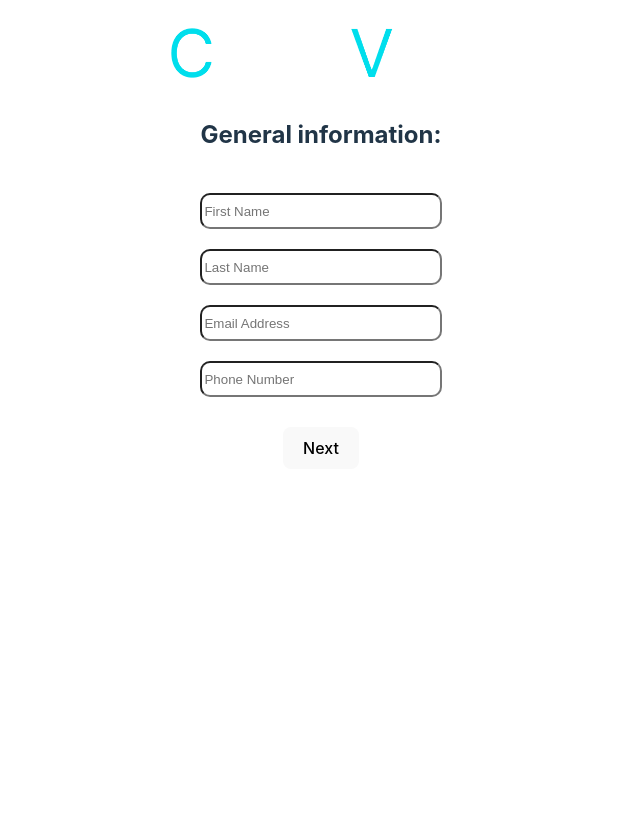
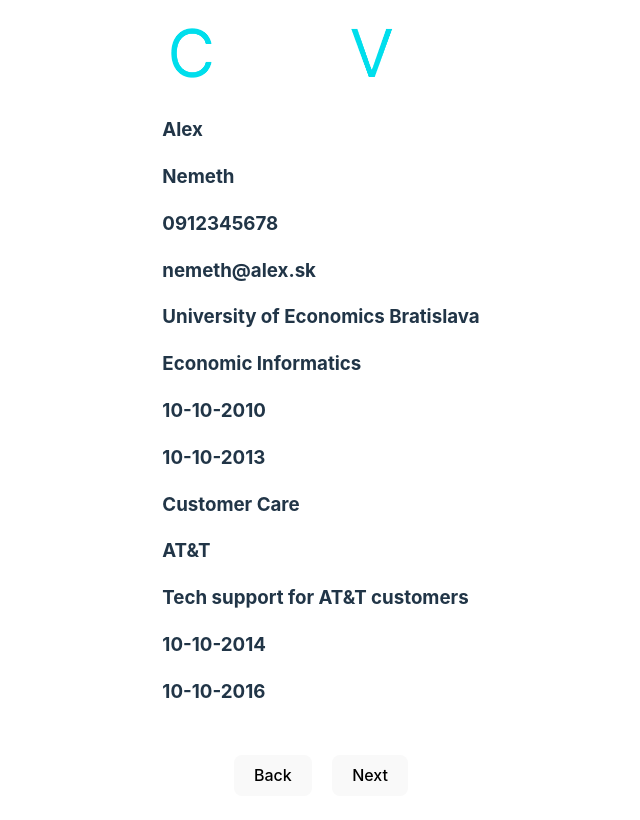
Before and after one commit to alex-nemeth/conjvre, a React (Vite) app: page / in a window 1280 px wide. Shown: the top 820 px of the page, without its empty margins (319-959 px from the left). Built offline with nearby package versions, Linux system fonts and the light colour scheme.

Commit message:
data gen on last page

```diff
--- a/src/App.jsx
+++ b/src/App.jsx
@@ -3,12 +3,26 @@ import { useState, Component } from "react";
 import Information from "./components/Information";
 import Education from "./components/Education";
 import Experience from "./components/Experience";
+import Resume from "./components/Resume";
 
 class App extends Component {
     constructor() {
         super();
         this.state = {
-            part: 0,
+            part: 3,
+            firstName: "Alex",
+            lastName: "Nemeth",
+            email: "nemeth@alex.sk",
+            phone: "0912345678",
+            university: "University of Economics Bratislava",
+            degree: "Economic Informatics",
+            uniStartDate: "10-10-2010",
+            uniEndDate: "10-10-2013",
+            position: "Customer Care",
+            company: "AT&T",
+            expStartDate: "10-10-2014",
+            expEndDate: "10-10-2016",
+            notes: "Tech support for AT&T customers",
         };
     }
 
@@ -24,15 +38,28 @@ class App extends Component {
         });
     };
 
+    handleChange = (e) => {
+        this.setState((prevState) => {
+            const { name, value } = e.target;
+            return { [name]: value };
+        });
+        console.log(this.state);
+    };
+
     render() {
-        console.log(this.state);
-
         return (
             <div className="App">
                 <img className="logo" src="../src/assets/logo.png"></img>
-                {this.state.part === 0 && <Information />}
-                {this.state.part === 1 && <Education />}
-                {this.state.part === 2 && <Experience />}
+                {this.state.part === 0 && (
+                    <Information handleChange={this.handleChange} />
+                )}
+                {this.state.part === 1 && (
+                    <Education handleChange={this.handleChange} />
+                )}
+                {this.state.part === 2 && (
+                    <Experience handleChange={this.handleChange} />
+                )}
+                {this.state.part === 3 && <Resume data={this.state} />}
                 <div className="builder--buttons">
                     {this.state.part > 0 && (
                         <button
--- a/src/components/Education.jsx
+++ b/src/components/Education.jsx
@@ -1,22 +1,40 @@
 import React, { Component } from "react";
 
 export default class Education extends Component {
+    constructor(props) {
+        super(props);
+    }
+
     render() {
         return (
             <div className="education--container">
                 <h2 className="education--title">Education: </h2>
                 <input
                     type="text"
+                    name="university"
                     className="education--school"
                     placeholder="School or University"
+                    onChange={this.props.handleChange}
                 ></input>
                 <input
                     type="text"
-                    className="education--field"
-                    placeholder="Field"
+                    name="degree"
+                    className="education--degree"
+                    placeholder="Degree or Field"
+                    onChange={this.props.handleChange}
                 ></input>
-                <input type="date" className="education--date-start"></input>
-                <input type="date" className="education--date-end"></input>
+                <input
+                    type="date"
+                    name="uniStartDate"
+                    className="education--date-start"
+                    onChange={this.props.handleChange}
+                ></input>
+                <input
+                    type="date"
+                    name="uniEndDate"
+                    className="education--date-end"
+                    onChange={this.props.handleChange}
+                ></input>
             </div>
         );
     }
--- a/src/components/Information.jsx
+++ b/src/components/Information.jsx
@@ -1,29 +1,47 @@
 import React, { Component } from "react";
 
 export default class Information extends Component {
+    constructor(props) {
+        super(props);
+        this.state = {
+            firstName: "",
+            lastName: "",
+            email: "",
+            phone: "",
+        };
+    }
+
     render() {
         return (
             <div className="information--container">
                 <h2 className="information--title">General information:</h2>
                 <input
                     type="text"
+                    name="firstName"
                     className="information--first-name"
                     placeholder="First Name"
+                    onChange={this.props.handleChange}
                 ></input>
                 <input
                     type="text"
+                    name="lastName"
                     className="information--last-name"
                     placeholder="Last Name"
+                    onChange={this.props.handleChange}
                 ></input>
                 <input
                     type="email"
+                    name="email"
                     className="information--email"
                     placeholder="Email Address"
+                    onChange={this.props.handleChange}
                 ></input>
                 <input
                     type="text"
+                    name="phone"
                     className="information--phone"
                     placeholder="Phone Number"
+                    onChange={this.props.handleChange}
                 ></input>
             </div>
         );
--- /dev/null
+++ b/src/components/Resume.jsx
@@ -0,0 +1,72 @@
+import React, { Component } from "react";
+
+export default class Resume extends Component {
+    constructor(props) {
+        super(props);
+    }
+
+    render() {
+        console.log(this.props.data.firstName + this.props.data.part);
+        return (
+            <div className="resume--container">
+                <div className="resume--information">
+                    <div className="resume--name-container">
+                        <h3 className="resume--first-name">
+                            {this.props.data.firstName}
+                        </h3>
+                        <h3 className="resume--last-name">
+                            {this.props.data.lastName}
+                        </h3>
+                    </div>
+                    <div className="resume--contact-container">
+                        <h3 className="resume--phone">
+                            {this.props.data.phone}
+                        </h3>
+                        <h3 className="resume--email">
+                            {this.props.data.email}
+                        </h3>
+                    </div>
+                    <div className="resume--education-container">
+                        <div className="resume--university-container">
+                            <h3 className="resume--university">
+                                {this.props.data.university}
+                            </h3>
+                            <h3 className="resume--degree">
+                                {this.props.data.degree}
+                            </h3>
+                        </div>
+                        <div className="resume--uni-dates-container">
+                            <h3 className="resume--uni-start-date">
+                                {this.props.data.uniStartDate}
+                            </h3>
+                            <h3 className="resume--uni-end-date">
+                                {this.props.data.uniEndDate}
+                            </h3>
+                        </div>
+                    </div>
+                    <div className="resume--experience-container">
+                        <div className="resume--work-container">
+                            <h3 className="resume--position">
+                                {this.props.data.position}
+                            </h3>
+                            <h3 className="resume--company">
+                                {this.props.data.company}
+                            </h3>
+                            <h3 className="resume--notes">
+                                {this.props.data.notes}
+                            </h3>
+                        </div>
+                        <div className="resume--exp-dates-container">
+                            <h3 className="resume--exp-start-date">
+                                {this.props.data.expStartDate}
+                            </h3>
+                            <h3 className="resume--exp-end-date">
+                                {this.props.data.expEndDate}
+                            </h3>
+                        </div>
+                    </div>
+                </div>
+            </div>
+        );
+    }
+}
```
